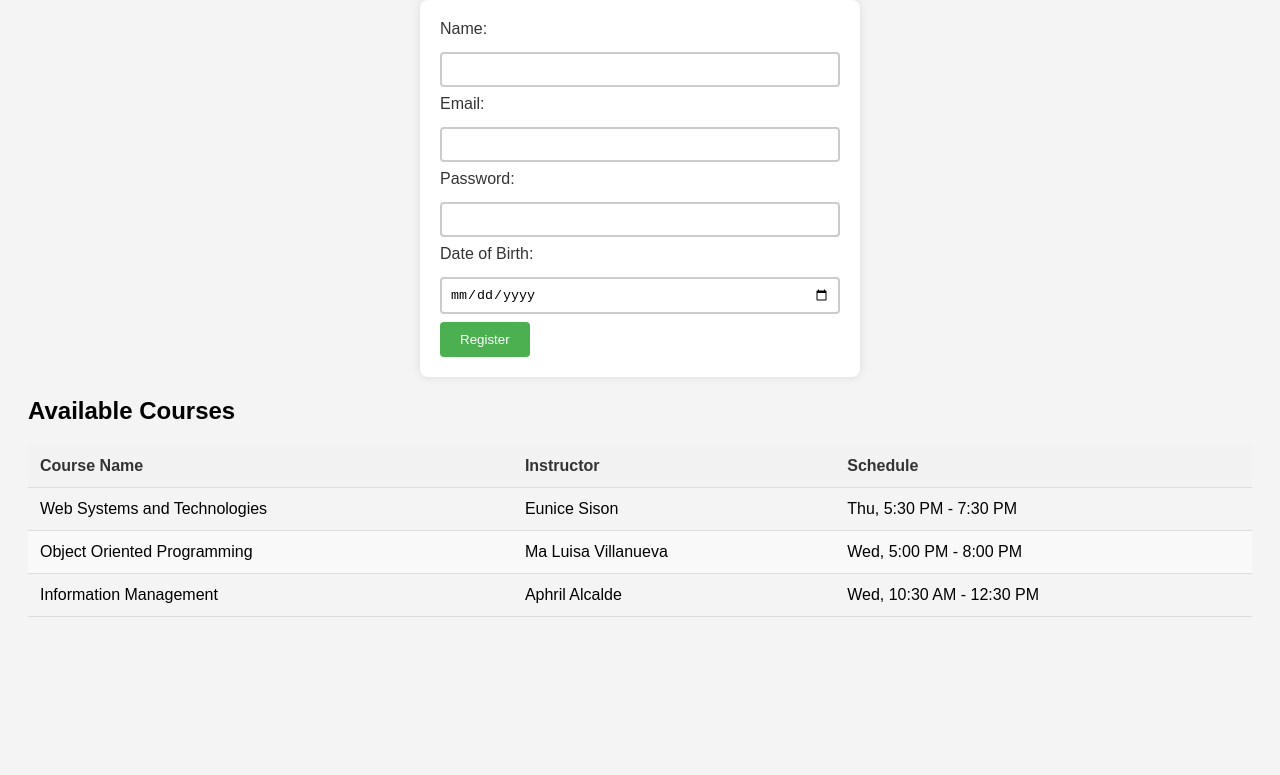
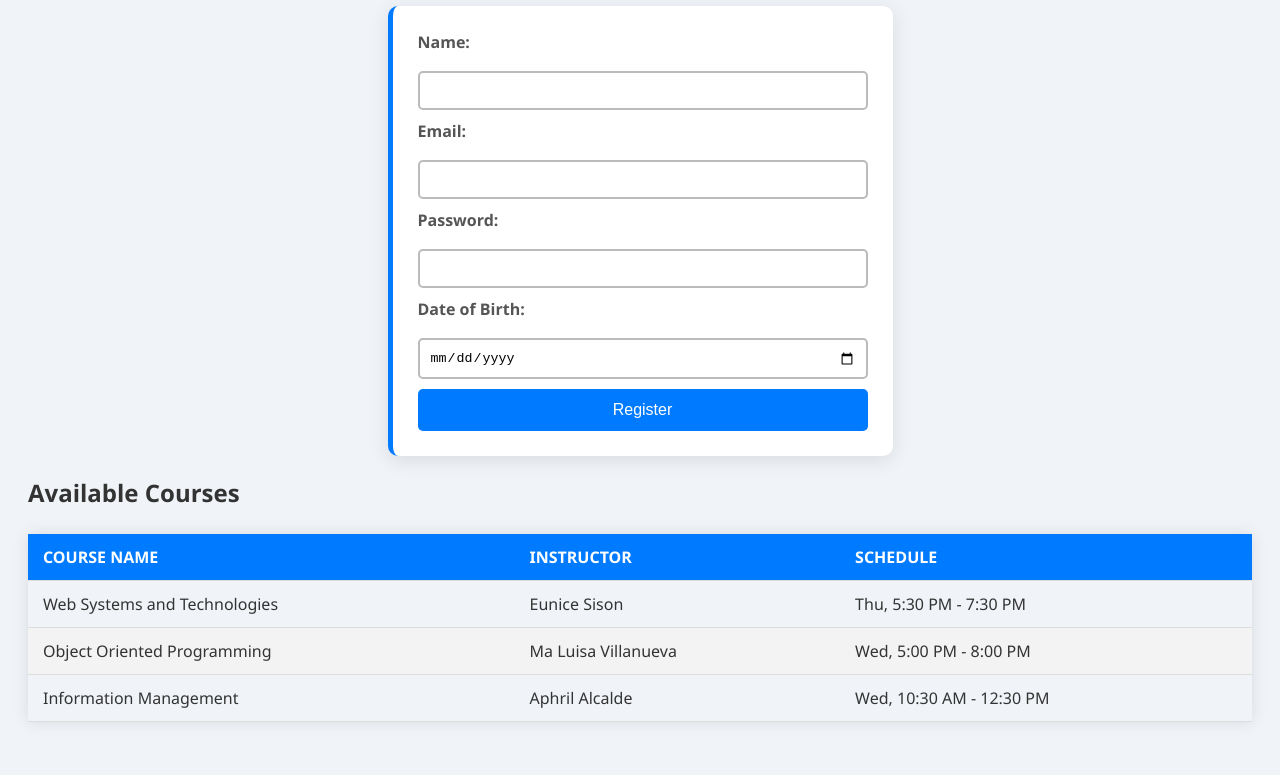
Before and after one commit to LewisKMT/html-forms-and-tables, a plain HTML site: page index.html in a window 1280 px wide. Shown: the part 108-883 px from the top of the page. Before the commit the page ends 800 px from the top, so only its background shows below. Drawn offline with Linux system fonts and the light colour scheme.

Commit message:
Update styles.css

```diff
--- a/styles.css
+++ b/styles.css
@@ -1,63 +1,86 @@
 body {
-    font-family: Arial, sans-serif;
-    background-color: #f4f4f4;
+    font-family: 'Segoe UI', Tahoma, Geneva, Verdana, sans-serif;
+    background-color: #f0f4f8;
     padding: 20px;
+    color: #333;
 }
 
 .input-field {
     width: 100%;
-    padding: 8px;
-    margin: 8px 0;
+    padding: 10px;
+    margin: 10px 0;
     box-sizing: border-box;
-    border: 2px solid #ccc;
-    border-radius: 4px;
+    border: 2px solid #bbb;
+    border-radius: 5px;
+    transition: border-color 0.3s ease;
+}
+
+.input-field:focus {
+    border-color: #007BFF;
 }
 
 #registration-form {
-    background-color: #fff;
-    padding: 20px;
-    border-radius: 8px;
-    box-shadow: 0 0 10px rgba(0, 0, 0, 0.1);
-    max-width: 400px;
+    background-color: #ffffff;
+    padding: 25px;
+    border-radius: 10px;
+    box-shadow: 0 4px 20px rgba(0, 0, 0, 0.1);
+    max-width: 450px;
     margin: 0 auto;
+    border-left: 5px solid #007BFF;
 }
 
 #registration-form label {
     display: block;
-    margin-bottom: 6px;
-    color: #333;
+    margin-bottom: 8px;
+    font-weight: bold;
+    color: #555;
 }
 
 #submit-btn {
-    background-color: #4CAF50;
+    background-color: #007BFF;
     color: white;
-    padding: 10px 20px;
+    padding: 12px 20px;
     border: none;
-    border-radius: 4px;
+    border-radius: 5px;
     cursor: pointer;
+    width: 100%;
+    font-size: 16px;
+    transition: background-color 0.3s ease;
 }
 
 #submit-btn:hover {
-    background-color: #45a049;
+    background-color: #0056b3;
 }
 
 .course-table {
     width: 100%;
     border-collapse: collapse;
-    margin: 20px 0;
+    margin: 25px 0;
+    font-size: 16px;
+    min-width: 400px;
+    box-shadow: 0 0 15px rgba(0, 0, 0, 0.1);
 }
 
 .course-table th, .course-table td {
-    padding: 12px;
+    padding: 12px 15px;
     text-align: left;
-    border-bottom: 1px solid #ddd;
 }
 
 .course-table th {
-    background-color: #f2f2f2;
-    color: #333;
+    background-color: #007BFF;
+    color: #ffffff;
+    text-transform: uppercase;
+}
+
+.course-table tr {
+    border-bottom: 1px solid #dddddd;
 }
 
 .course-table tr:nth-child(even) {
-    background-color: #f9f9f9;
+    background-color: #f3f3f3;
 }
+
+.course-table tr:hover {
+    background-color: #f1f1f1;
+    transition: background-color 0.3s ease;
+}
```
